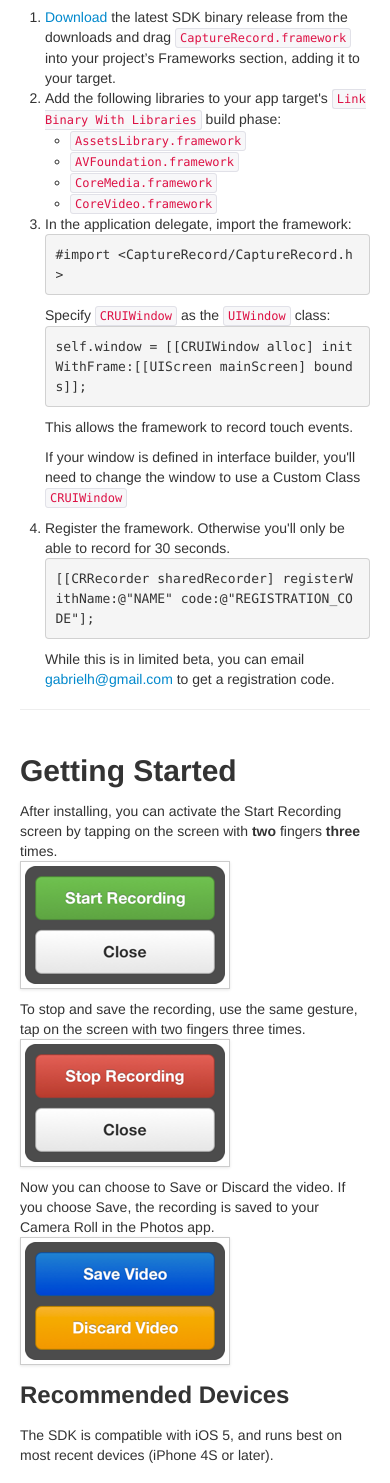
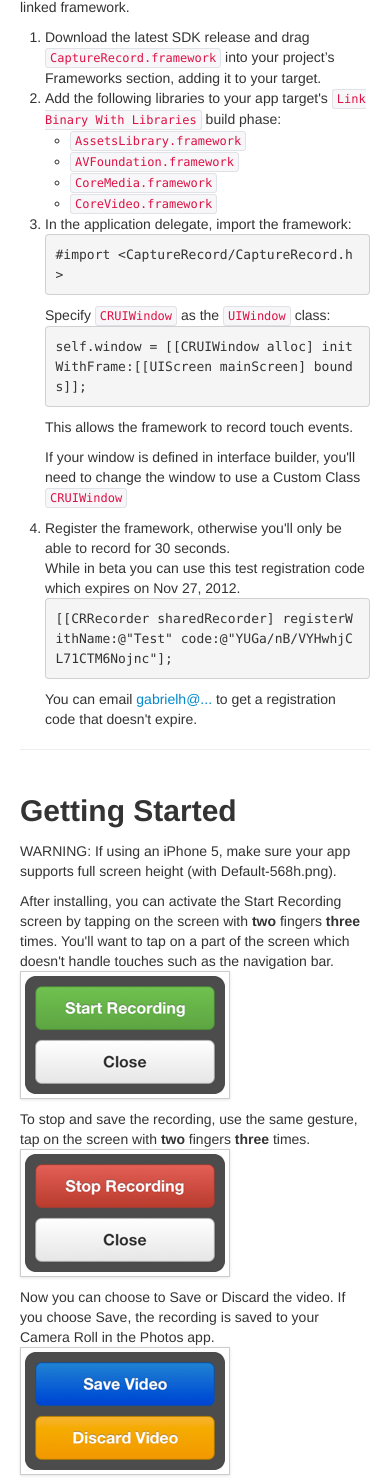
Before and after one commit to gabriel/CaptureRecord, a plain HTML site: page Site/index.html in a window 390 px wide. Shown: the part 517-2000 px from the top of the page. Drawn offline with nearby package versions, Linux system fonts and the light colour scheme.

Commit message:
Fixing for iPhone5

```diff
--- a/Site/index.html
+++ b/Site/index.html
@@ -76,13 +76,13 @@
       <p class="lead">Usability testing iOS SDK.</p>
       <ul>
         <li>Capture screen activity.</li>
-        <li>Record the tester's face (using the front facing camera).</li>
-        <li>Record the tester's voice (using the microphone).</li>
+        <li>Record the tester's face (using the device's front facing camera).</li>
+        <li>Record the tester's voice (using the device's microphone).</li>
         <li>Record user input and touch events.</li>
         <li>Export as a single video to your camera roll.</li>
       </ul>
 
-      <p><a class="btn btn-primary btn-large" href="download/CaptureRecord.zip">Download</a></p>
+      <p><a class="btn btn-primary btn-large" href="download/CaptureRecord-20120928.zip">Download</a></p>
 
       <!--
       <h2 id="install_cocoapods">CocoaPods</h2>
@@ -93,7 +93,7 @@
       <h2 id="install_sdk">SDK Installation</h2>
       <p>Follow these steps in order to use the Capture Record iOS SDK within your own Xcode project as a statically linked framework.</p>
       <ol>
-        <li><a href="download/CaptureRecord.zip">Download</a> the latest SDK binary release from the downloads and drag <code>CaptureRecord.framework</code> into your project’s Frameworks section, adding it to your target.</li>
+        <li>Download</a> the latest SDK release and drag <code>CaptureRecord.framework</code> into your project’s Frameworks section, adding it to your target.</li>
         <li>Add the following libraries to your app target's <code>Link Binary With Libraries</code> build phase:
           <ul>
             <li><code>AssetsLibrary.framework</code></li>
@@ -118,23 +118,26 @@
 
         </li>
         <li>
-          Register the framework. Otherwise you'll only be able to record for 30 seconds.
+          Register the framework, otherwise you'll only be able to record for 30 seconds.<br/>
+          While in beta you can use this test registration code which expires on Nov 27, 2012.<br/>
           <pre>
-[[CRRecorder sharedRecorder] registerWithName:@"NAME" code:@"REGISTRATION_CODE"];
+[[CRRecorder sharedRecorder] registerWithName:@"Test" code:@"YUGa/nB/VYHwhjCL71CTM6Nojnc"];
 </pre>
-          While this is in limited beta, you can email <a href="mailto:gabrielh@gmail.com">gabrielh@gmail.com</a> to get a registration code.
+          You can email <a href="mailto:gabrielh@gmail.com">gabrielh@...</a> to get a registration code that doesn't expire.
         </li>
       </ol>
 
       <hr/>
       <h2 id="api">Getting Started</h2>
 
-      <p>After installing, you can activate the Start Recording screen by tapping on the screen with <b>two</b> fingers <b>three</b> times.
+      <p class="text-warning">WARNING: If using an iPhone 5, make sure your app supports full screen height (with Default-568h.png).</p>
+
+      <p>After installing, you can activate the Start Recording screen by tapping on the screen with <b>two</b> fingers <b>three</b> times. You'll want to tap on a part of the screen which doesn't handle touches such as the navigation bar.
         <br/>
         <img class="img-polaroid" src="img/cap-start.png"/>
       </p>
 
-      <p>To stop and save the recording, use the same gesture, tap on the screen with two fingers three times.
+      <p>To stop and save the recording, use the same gesture, tap on the screen with <b>two</b> fingers <b>three</b> times.
         <br/>
         <img class="img-polaroid" src="img/cap-stop.png"/>
       </p>
@@ -170,7 +173,7 @@
 
       <h3>Video</h3>
 
-      <p>Video and audio compression settings aren't currently configurable and video records at around 10 frames per second. Compression settings are coming soon.</p>
+      <p>Video and audio compression settings aren't currently configurable. Compression settings are coming soon.</p>
 
       <hr/>
 
```
Also changed, not shown: Cap/Resources/Default-568h@2x.png (added), 14 other files.
